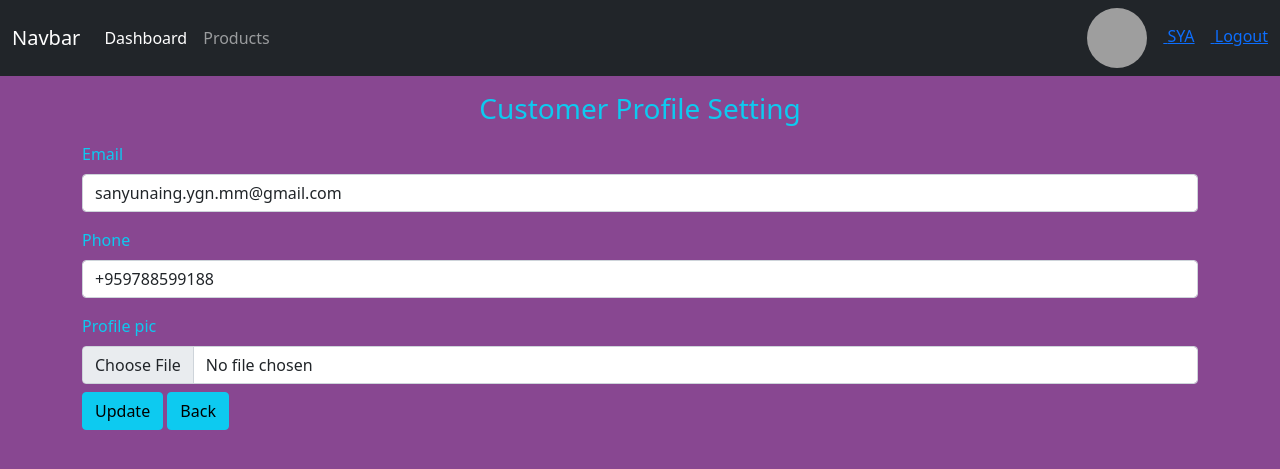
After one commit to Sanyuaung/Django, a Django app: page /customers_profile/setting in a window 1280 px wide. The commit adds this page. Shown: the top 469 px of the page. Run offline with Django 3.2, Linux system fonts and the light colour scheme; a user stored in the database is signed in; data comes from the database, SQL or seed files in the repository; both versions use the stored data as it was after the commit; some libraries are stand-ins or nearby versions; grey boxes are pictures that could not be loaded.

Commit message:
lesson 27

```diff
--- a/accounts/forms.py
+++ b/accounts/forms.py
@@ -10,6 +10,11 @@ class OrderForm(ModelForm):
         model=Order
         fields='__all__'
 
+class CustomerProfile(ModelForm):
+    class Meta:
+        model=Customer
+        fields=['email','phone','profile_pic']
+
 class RegisterForm(UserCreationForm):
     class Meta:
         model=User
--- a/accounts/templates/accounts/components/navbar.html
+++ b/accounts/templates/accounts/components/navbar.html
@@ -19,9 +19,11 @@
         </div>
         {% if request.user.is_authenticated %}
             <div class="text-info">
-                <img src="/{{request.user.customer.profile_pic}}" width="60px" height="60px" style="border-radius: 50%;" class="me-3">
-                <span class="me-3">{{request.user.username}}</span>
-                <a href="{% url 'logout' %}">Logout</a>
+                <a href="{% url 'customers.customers_profile_setting' %}">
+                    <img src="/{{request.user.customer.profile_pic}}" width="60px" height="60px" style="border-radius: 50%;" class="me-3">
+                    <span class="me-3">{{request.user.username}}</span>
+                    <a href="{% url 'logout' %}">Logout</a>
+                </a>
             </div>
             {% else %}
             <div class="text-info">
--- /dev/null
+++ b/accounts/templates/accounts/profile_setting.html
@@ -0,0 +1,16 @@
+{% extends 'accounts/master.html' %}
+{% load widget_tweaks %}
+{% block content %}
+<form action="" method="POST" enctype="multipart/form-data">
+    {% csrf_token %}
+    <h3 class="text-center text-info">Customer Profile Setting</h3>
+    {% for input in form %}
+        <div class="mt-3 text-info">
+            {{input.label}}
+            {{input|add_class:'form-control mt-2'}}
+        </div>
+    {% endfor %}
+    <button type="submit" class="btn btn-info mt-2">Update</button>
+    <a href="{% url 'customers.customers_profile' %}" type="submit" class="btn btn-info mt-2">Back</a>
+</form>
+{% endblock content %}
--- a/accounts/urls.py
+++ b/accounts/urls.py
@@ -7,6 +7,7 @@ urlpatterns = [
     path('',views.dashboard,name='dashboard'),
     path('customers/<int:id>',views.customers,name='customers.show'),
     path('customers_profile/',views.customers_profile,name='customers.customers_profile'),
+    path('customers_profile/setting',views.customers_profile_setting,name='customers.customers_profile_setting'),
     path('products/',views.products,name='products'),
     path('order/create/<int:customerId>',views.orderCreate,name='order.create'),
     path('order/update/<int:orderId>',views.orderUpdate,name='order.update'),
--- a/accounts/views.py
+++ b/accounts/views.py
@@ -43,6 +43,16 @@ def customers_profile(request):
         'pending':pending
     })
 
+
+def customers_profile_setting(request):
+    form=CustomerProfile(instance=request.user.customer)
+    if request.method=="POST":
+        form=CustomerProfile(request.POST,request.FILES,instance=request.user.customer)
+        form.save()
+        return redirect('/customers_profile')
+    return render(request,'accounts/profile_setting.html',{
+        'form':form
+    })
 
 @login_required(login_url='/login')
 @allowed_roles(roles=['Admin'])
```
Also changed, not shown: db.sqlite3, static/profiles/1_lQwP0wd.jpg (added), static/profiles/2.jpg (added).
